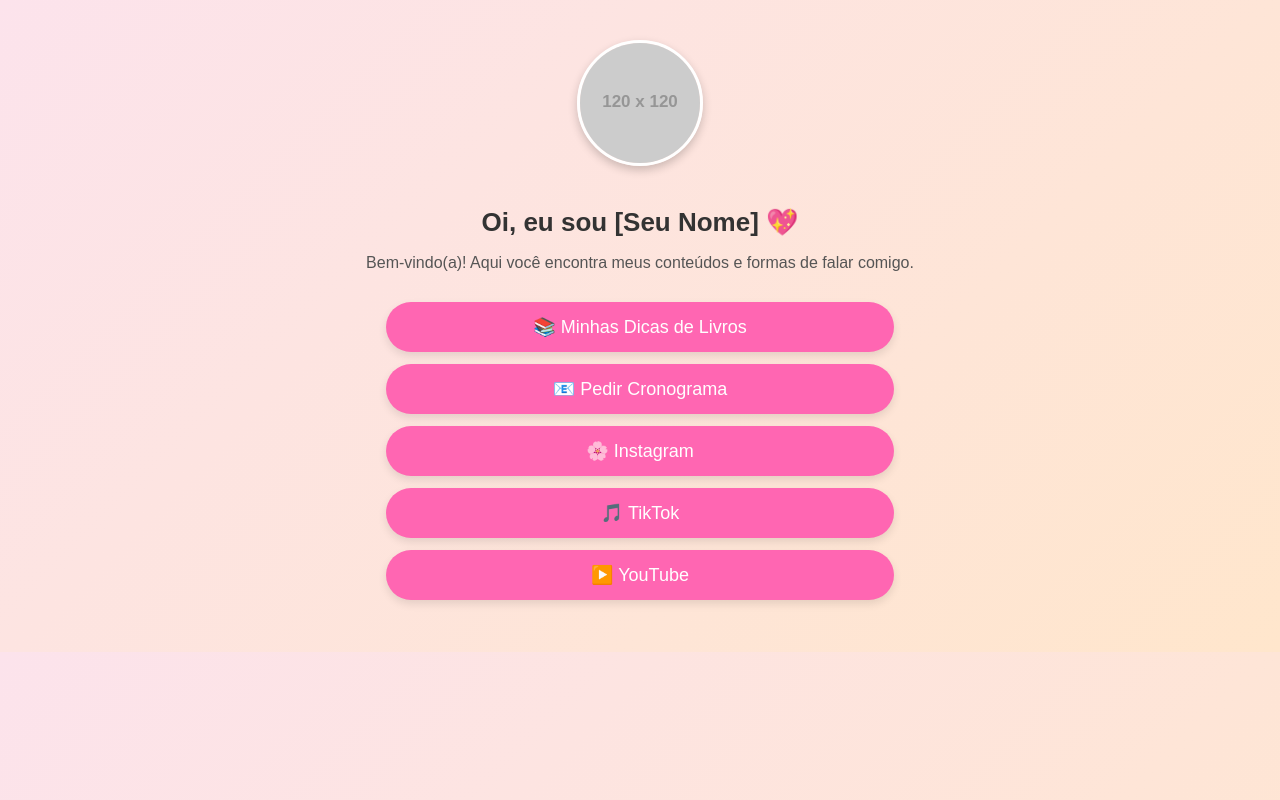
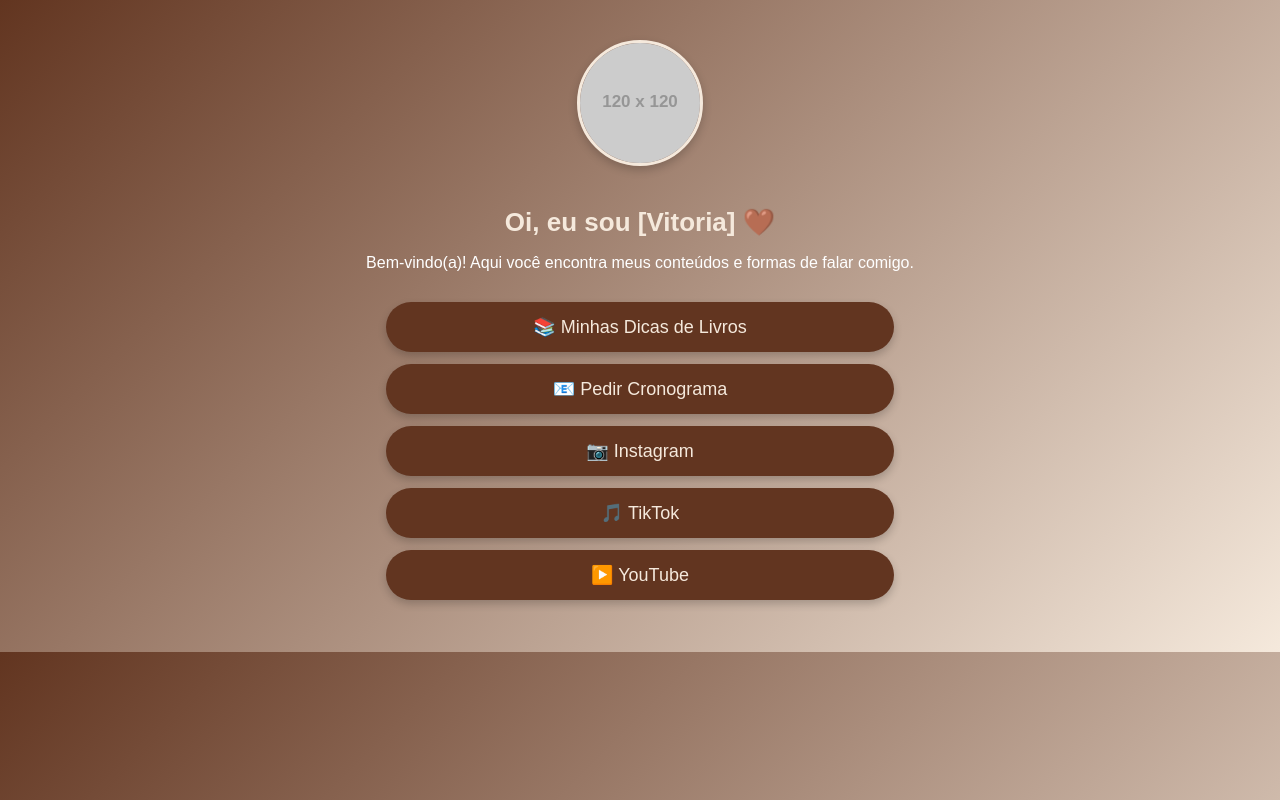
Before and after one commit to isaacsousa-prog/Meus-links1, a plain HTML site: page index.html in a window 1280 px wide. Drawn offline with Linux system fonts and the light colour scheme; placeholder pictures from the web are drawn by us.

Commit message:
Update index.html

```diff
--- a/index.html
+++ b/index.html
@@ -3,12 +3,12 @@
 <head>
   <meta charset="UTF-8">
   <meta name="viewport" content="width=device-width, initial-scale=1.0">
-  <title>Meus Links - Vitoria de Oliveira</title>
+  <title>Meus Links - Seu Nome</title>
   <style>
     body {
-      font-family: Arial, sans-serif;
+      font-family: 'Arial', sans-serif;
       text-align: center;
-      background: linear-gradient(135deg, #fce3ec, #ffe6cc);
+      background: linear-gradient(135deg, #623520, #F5E9DC);
       margin: 0;
       padding: 0;
     }
@@ -22,23 +22,23 @@
       height: 120px;
       border-radius: 50%;
       margin-bottom: 20px;
-      border: 3px solid #fff;
+      border: 3px solid #F5E9DC;
       box-shadow: 0 4px 10px rgba(0,0,0,0.2);
     }
     h1 {
       font-size: 26px;
       margin-bottom: 10px;
-      color: #333;
+      color: #F5E9DC;
     }
     p {
       font-size: 16px;
-      color: #555;
+      color: #fff;
       margin-bottom: 30px;
     }
     .link-btn {
       display: block;
-      background: #ff66b2;
-      color: white;
+      background: #623520;
+      color: #F5E9DC;
       text-decoration: none;
       font-size: 18px;
       margin: 12px auto;
@@ -46,22 +46,22 @@
       border-radius: 30px;
       width: 80%;
       transition: 0.3s;
-      box-shadow: 0 4px 8px rgba(0,0,0,0.1);
+      box-shadow: 0 4px 8px rgba(0,0,0,0.2);
     }
     .link-btn:hover {
-      background: #e0559c;
+      background: #4a2718; /* marrom mais escuro para hover */
     }
   </style>
 </head>
 <body>
   <div class="container">
     <img src="https://via.placeholder.com/120" alt="Foto de perfil">
-    <h1>Oi, eu sou [Seu Nome] 💖</h1>
+    <h1>Oi, eu sou [Vitoria] 🤎</h1>
     <p>Bem-vindo(a)! Aqui você encontra meus conteúdos e formas de falar comigo.</p>
 
     <a class="link-btn" href="https://seuslinksdelivros.com" target="_blank">📚 Minhas Dicas de Livros</a>
     <a class="link-btn" href="mailto:seuemail@gmail.com?subject=Quero um cronograma personalizado">📧 Pedir Cronograma</a>
-    <a class="link-btn" href="https://www.instagram.com/seuperfil" target="_blank">🌸 Instagram</a>
+    <a class="link-btn" href="https://www.instagram.com/seuperfil" target="_blank">📷 Instagram</a>
     <a class="link-btn" href="https://www.tiktok.com/@seuperfil" target="_blank">🎵 TikTok</a>
     <a class="link-btn" href="https://www.youtube.com/@seuperfil" target="_blank">▶️ YouTube</a>
   </div>
```
